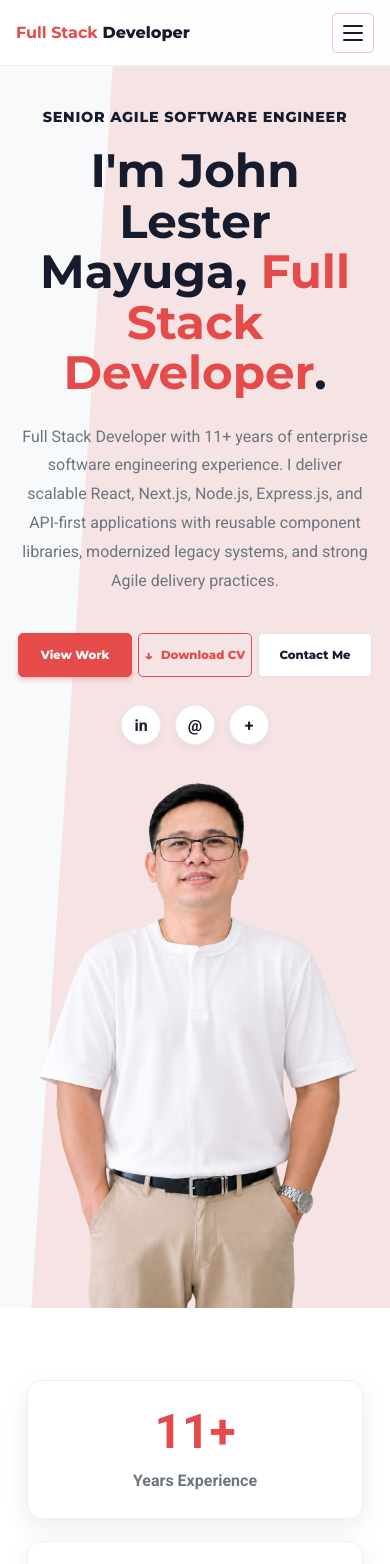
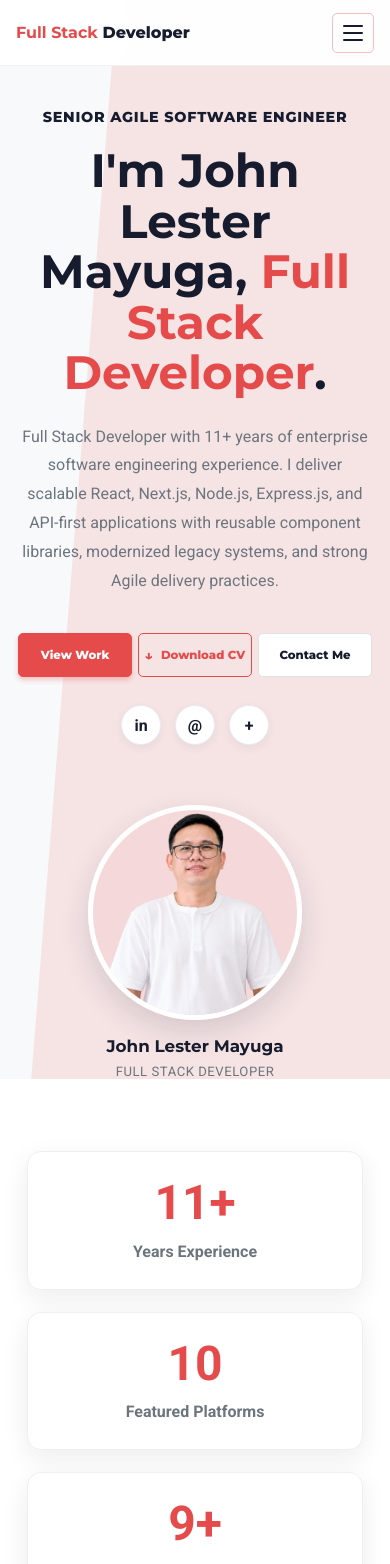
Before and after one commit to jlmayuga/portfolio-jlm, a Next.js app: page / in a window 390 px wide. Shown: the top 1564 px of the page. Built offline with nearby package versions, Linux system fonts and the light colour scheme; some icons are missing.

Commit message:
refine mobile hero portrait

```diff
--- a/src/app/globals.css
+++ b/src/app/globals.css
@@ -2387,3 +2387,54 @@ footer {
     width: auto;
   }
 }
+
+@media (max-width: 720px) {
+  .delivery-panel {
+    align-items: center;
+    justify-content: center;
+    padding-top: 28px;
+  }
+
+  .profile-portrait-card {
+    gap: 8px;
+    justify-content: center;
+  }
+
+  .profile-photo {
+    aspect-ratio: 1;
+    background: rgba(229, 75, 75, 0.08);
+    border: 5px solid #fff;
+    border-radius: 50%;
+    box-shadow: 0 12px 30px rgba(22, 28, 45, 0.14);
+    height: clamp(190px, 55vw, 240px);
+    max-width: none;
+    overflow: hidden;
+    width: clamp(190px, 55vw, 240px);
+  }
+
+  .profile-photo-img {
+    object-fit: cover;
+    object-position: center 0%;
+    transform-origin: center center;
+  }
+
+  .profile-portrait-card strong,
+  .profile-portrait-card > span {
+    display: block;
+    text-align: center;
+  }
+
+  .profile-portrait-card strong {
+    color: var(--ink);
+    font-family: Montserrat, sans-serif;
+    font-size: 1.05rem;
+    margin-top: 8px;
+  }
+
+  .profile-portrait-card > span {
+    color: var(--muted);
+    font-size: 0.82rem;
+    letter-spacing: 0.04em;
+    text-transform: uppercase;
+  }
+}
```
